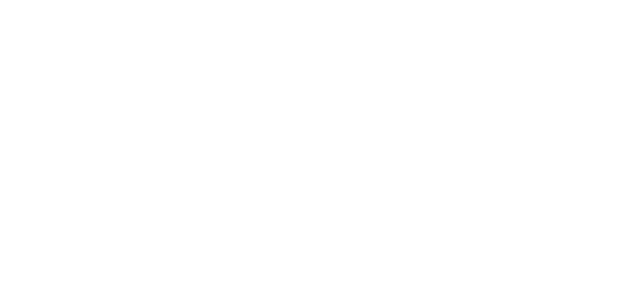
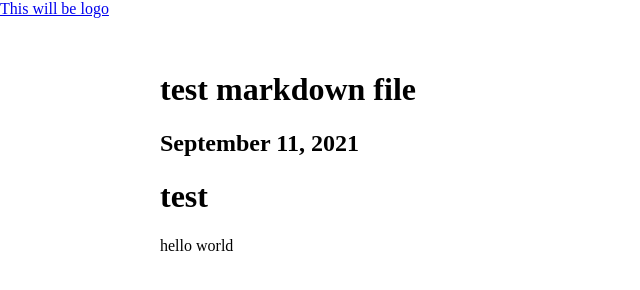
Before and after one commit to rudy3091/rudy3091.com, a Gatsby site: page /PostView in a window 1280 px wide. Before the commit this address had no page. Shown: the whole page, without its empty margins (0-640 px from the left). Built offline with nearby package versions, Linux system fonts and the light colour scheme; Gatsby itself is replaced by a stand-in of ours.

Commit message:
Refactor post page
- separate into pages/PostView
- add a little styling to <a> tag

```diff
--- a/gatsby-node.js
+++ b/gatsby-node.js
@@ -28,7 +28,7 @@ exports.createPages = async function ({ actions, graphql }) {
     const next = edge.next?.frontmatter.slug;
     actions.createPage({
       path: slug,
-      component: require.resolve(`./src/components/post.tsx`),
+      component: require.resolve(`./src/pages/PostView/index.tsx`),
       context: { slug, next, prev },
     });
   });
--- a/src/components/post.tsx
+++ b/src/pages/PostView/index.tsx
@@ -1,25 +1,43 @@
-import React from "react";
-import Layout from "./layout";
+import * as React from "react";
+import Layout from "../../components/layout";
+import styled from "styled-components";
 import { graphql, Link, PageProps } from "gatsby";
 
-export default function Template(props: PageProps) {
+const PVContainer = styled.div`
+  & a {
+    color: inherit;
+    text-decoration: none;
+
+    display: inline-block;
+    line-height: 0.85;
+    border-bottom: 2px solid #666688aa;
+    transition: border-bottom 0.1s ease-in-out, line-height 0.1s ease-in-out;
+  }
+
+  a:hover {
+    line-height: 0;
+    border-bottom: 8px solid #666688aa;
+  }
+`;
+
+const PostViewPage = (props: PageProps) => {
   const { markdownRemark }: any = props.data;
   const { frontmatter, html } = markdownRemark;
   return (
     <Layout>
-      <div className="blog-post-container">
+      <PVContainer>
         <div className="blog-post">
           <h1>{frontmatter.title}</h1>
-          <h2>{frontmatter.date}</h2>
+          {frontmatter.date ? <h2>{frontmatter.date}</h2> : ""}
           <div
             className="blog-post-content"
             dangerouslySetInnerHTML={{ __html: html }}
           />
         </div>
-      </div>
+      </PVContainer>
     </Layout>
   );
-}
+};
 
 export const pageQuery = graphql`
   query ($slug: String!) {
@@ -33,3 +51,4 @@ export const pageQuery = graphql`
     }
   }
 `;
+export default PostViewPage;
```
